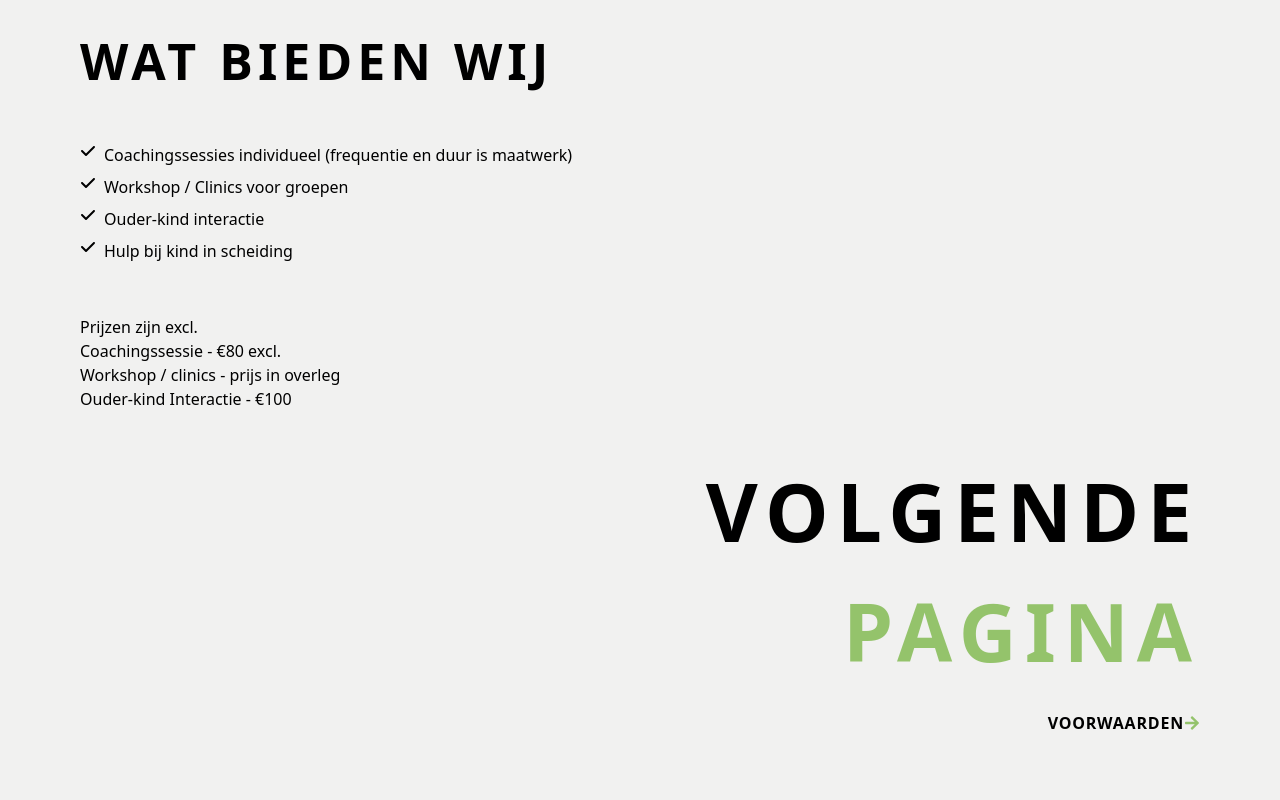
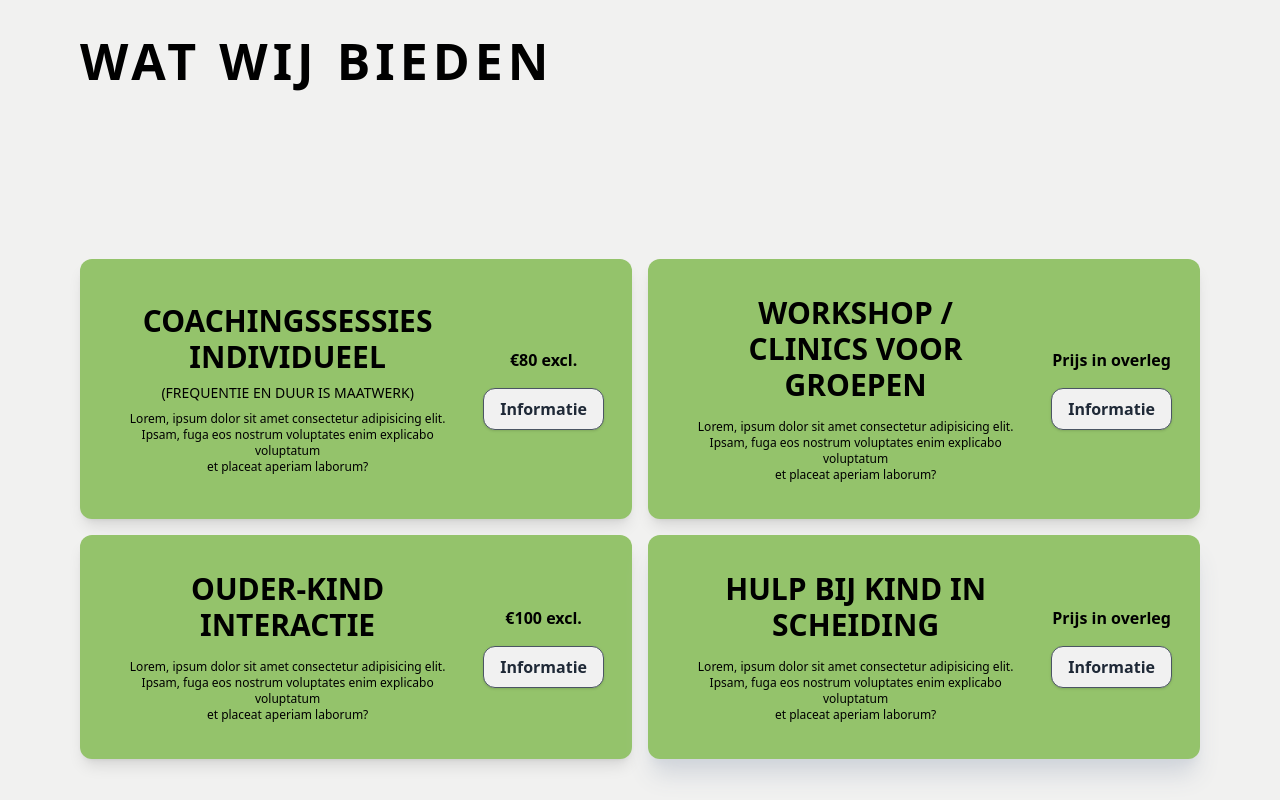
Before and after one commit to JustDevInn/Re-move, a React (Create React App) app: page /diensten in a window 1280 px wide. Shown: the part 740-1540 px from the top of the page. Before the commit the page ends 1475 px from the top, so only its background shows below. Built offline with nearby package versions, Linux system fonts and the light colour scheme.

Commit message:
started changing UI

```diff
--- a/src/components/Contact.jsx
+++ b/src/components/Contact.jsx
@@ -4,7 +4,7 @@ const Contact = () => {
   return (
   <section>
 {/* HERO */}
-<section className="w-screen px-10 lg:px-20 flex flex-col md:flex-row justify-center items-center tracking-widest">
+<section className="w-screen px-10 lg:px-20 flex flex-col md:flex-row justify-evenly items-center tracking-widest">
   {/* text */}
     <div className="text-[50px] lg:text-[120px] font-bold uppercase pt-20 lg:pt-0">contact</div>
   {/* image */}
@@ -24,8 +24,8 @@ const Contact = () => {
     {/* form section*/}
     <div className="flex flex-col lg:flex-row">
     {/* contact gegevens */}
-    <div className="flex justify-center items-center order-last lg:order-first lg:w-1/2 tracking-wider">
-      <p>
+    <div className="flex justify-center items-center order-last lg:order-first lg:w-1/2 tracking-wider pt-10 lg:pt-0">
+      <p className="p-5 rounded-xl shadow-lg">
       Evi@schutzorgondersteuning <br />
       06 15 13 86 81 <br />
       <br />
@@ -35,8 +35,9 @@ const Contact = () => {
     </div>
 
     {/* verzend formulier */}
-    <div className="order-first lg:order last flex flex-col lg:w-1/2 pb-20 lg:pb-0">
-      <h1 className="text-[35px] lg:text-[50px] pb-20 lg:pb-0 uppercase font-bold tracking-widest text-center lg:text-left">
+    <div className="order-first lg:order last flex flex-col lg:w-2/5 pb-10 lg:pb-5
+    rounded-xl shadow-lg bg-secondary p-5 py-10">
+      <h1 className="text-[35px] lg:text-[40px] pb-20 lg:pb-10 uppercase font-bold tracking-widest text-center">
         Contract <br />formulier
       </h1>
        {/* form */}
@@ -49,7 +50,7 @@ const Contact = () => {
               className="outline=none border-b
               border-b-brown h-[60px] bg-transparent
                font-light w-full pl-3
-               placeholder:text-brown text-black"
+               placeholder:text-black text-black tracking-widest"
               type="text"
               name="name"
               placeholder='Naam'/>
@@ -57,7 +58,7 @@ const Contact = () => {
                className="outline=none border-b
               border-b-brown h-[60px] bg-transparent
                font-light w-full pl-3
-               placeholder:text-brown text-black"
+               placeholder:text-black text-black tracking-widest"
               type="text"
               name="email"
               placeholder='Email address'
@@ -68,7 +69,7 @@ const Contact = () => {
             className="outline=none border-b
               border-b-brown h-[60px] bg-transparent
                font-light w-full pl-3
-               placeholder:text-brown text-black"
+               placeholder:text-black text-black tracking-widest"
               type="text"
               name="subject"
               placeholder='Onderwerp'
@@ -76,9 +77,9 @@ const Contact = () => {
               />
             <textarea
             className="outline=none border-b
-              border-b-brown h-[150px] bg-transparent
+              border-b-brown h-[100px] bg-transparent
                font-light w-full pl-3 text-black
-               placeholder:text-brown "
+               placeholder:text-black tracking-widest"
               type="text"
               name="message"
               placeholder='Typ hier uw bericht ...'
@@ -86,8 +87,8 @@ const Contact = () => {
               />
               <button
               type="submit" className='
-              py-[5px] px-[5px] h-[35px] w-[120px] flex items-center justify-center uppercase font-bold border-solid border-2 border-black tracking-widest bg-[#F1F1F1] text-black
-              mt-[30px] mx-auto
+              py-2 px-4  h-[35px] w-[120px] bg-[#f1f1f1] mx-auto my-5 flex justify-center items-center
+              hover:bg-white text-gray-800 font-semibold border border-gray-600 rounded-xl shadow
               '>
                 Verzend
               </button>
--- a/src/components/Diensten.jsx
+++ b/src/components/Diensten.jsx
@@ -1,12 +1,11 @@
 import React from "react";
 import { FaArrowRight } from "react-icons/fa";
-import { FaCheck } from "react-icons/fa6";
 
 const Diensten = () => {
   return (
   <section>
         {/* HERO */}
-<section className="w-screen px-10 lg:px-20 flex flex-col md:flex-row justify-center items-center tracking-widest">
+<section className="w-screen px-10 lg:px-20 flex flex-col md:flex-row justify-evenly items-center tracking-widest">
   {/* text */}
     <div className="text-[50px] lg:text-[120px] font-bold uppercase pt-20 lg:pt-0">Diensten</div>
   {/* image */}
@@ -14,40 +13,91 @@ const Diensten = () => {
 </section>
 
 {/* Wat bieden wij */}
-<section className="w-screen py-10">
-<div className="px-10 lg:px-20">
-  <h1 className="text-[35px] lg:text-[50px] uppercase font-bold tracking-widest py-10">Wat bieden wij</h1>
-<div className="">
-<div className="flex flex-row py-1 gap-2">
-  <FaCheck />
-    <p>Coachingssessies individueel (frequentie en duur is maatwerk)</p>
+<section className="w-screen">
+<h1 className="text-[35px] lg:text-[50px] uppercase font-bold tracking-widest p-10 lg:p-20">Wat wij bieden</h1>
+
+{/* Card container */}
+<div className="grid grid-cols-1 lg:grid-cols-2 gap-4 p-10 lg:p-20">
+
+  {/* Card 1*/}
+    <div className="flex flex-col lg:flex-row justify-evenly p-5
+    rounded-xl shadow-lg bg-secondary">
+    {/* left side */}
+      <div className="flex flex-col text-center p-2 justify-center items-center">
+        <h1 className="uppercase font-bold text-3xl p-2">coachingssessies <br />individueel</h1>
+        <h5 className="uppercase text-sm">(Frequentie en duur is maatwerk)</h5>
+        <p className="font-thin text-xs py-2">Lorem, ipsum dolor sit amet consectetur adipisicing elit. <br />Ipsam, fuga eos nostrum voluptates enim explicabo voluptatum <br />et placeat aperiam laborum?
+        </p>
       </div>
-<div className="flex flex-row py-1 gap-2">
-  <FaCheck />
-    <p>Workshop / Clinics voor groepen</p>
+      {/* right side */}
+      <div className="p-2 flex flex-col justify-center items-center gap-4">
+        <div className="w-full text-center">
+          <h1 className="font-bold text-l">€80 excl.</h1>
         </div>
-<div className="flex flex-row py-1 gap-2">
-  <FaCheck />
-    <p>Ouder-kind interactie</p>
-</div>
-<div className="flex flex-row py-1 gap-2">
-  <FaCheck />
-    <p>Hulp bij kind in scheiding</p>
+      <button className="bg-[#f1f1f1] hover:bg-white text-gray-800 font-semibold py-2 px-4 border border-gray-600 rounded-xl shadow">Informatie</button>
       </div>
     </div>
-<p>
-<br /><br />
-Prijzen zijn excl.<br />
-Coachingssessie - €80 excl.<br />
-Workshop / clinics - prijs in overleg<br />
-Ouder-kind Interactie - €100
+
+{/* Card 2*/}
+<div className="flex flex-col lg:flex-row justify-evenly p-5
+    rounded-xl shadow-lg bg-secondary">
+    {/* left side */}
+      <div className="flex flex-col text-center p-2 justify-center items-center">
+        <h1 className="uppercase font-bold text-3xl p-2">Workshop / <br />Clinics voor groepen</h1>
+        <p className="font-thin text-xs py-2">Lorem, ipsum dolor sit amet consectetur adipisicing elit. <br />Ipsam, fuga eos nostrum voluptates enim explicabo voluptatum <br />et placeat aperiam laborum?
         </p>
+      </div>
+      {/* right side */}
+      <div className="p-2 flex flex-col justify-center items-center gap-4">
+      <div className="w-full text-center">
+          <h1 className="font-bold text-l">Prijs in overleg</h1>
+        </div>
+      <button className="bg-[#f1f1f1] hover:bg-white text-gray-800 font-semibold py-2 px-4 border border-gray-600 rounded-xl shadow">Informatie</button>
+      </div>
+    </div>
+
+{/* Card 3*/}
+<div className="flex flex-col lg:flex-row justify-evenly p-5
+    rounded-xl shadow-lg bg-secondary">
+    {/* left side */}
+      <div className="flex flex-col text-center p-2 justify-center items-center">
+        <h1 className="uppercase font-bold text-3xl p-2">Ouder-kind <br />interactie</h1>
+        <p className="font-thin text-xs py-2">Lorem, ipsum dolor sit amet consectetur adipisicing elit. <br />Ipsam, fuga eos nostrum voluptates enim explicabo voluptatum <br />et placeat aperiam laborum?
+        </p>
+      </div>
+      {/* right side */}
+      <div className="p-2 flex flex-col justify-center items-center gap-4">
+      <div className="w-full text-center">
+          <h1 className="font-bold text-l">€100 excl.</h1>
+        </div>
+      <button className="bg-[#f1f1f1] hover:bg-white text-gray-800 font-semibold py-2 px-4 border border-gray-600 rounded-xl shadow">Informatie</button>
+      </div>
+    </div>
+
+    {/* Card 4*/}
+<div className="flex flex-col lg:flex-row justify-evenly p-5
+    rounded-xl shadow-xl shadow-gray-300 bg-secondary">
+    {/* left side */}
+      <div className="flex flex-col text-center p-2 justify-center items-center">
+        <h1 className="uppercase font-bold text-3xl p-2">Hulp bij kind in <br />scheiding </h1>
+        <p className="font-thin text-xs py-2">Lorem, ipsum dolor sit amet consectetur adipisicing elit. <br />Ipsam, fuga eos nostrum voluptates enim explicabo voluptatum <br />et placeat aperiam laborum?
+        </p>
+      </div>
+      {/* right side */}
+      <div className="p-2 flex flex-col justify-center items-center gap-4">
+      <div className="w-full text-center">
+          <h1 className="font-bold text-l">Prijs in overleg</h1>
+        </div>
+      <button className="bg-[#f1f1f1] hover:bg-white text-gray-800 font-semibold py-2 px-4 border border-gray-600 rounded-xl shadow">Informatie</button>
+      </div>
+    </div>
   </div>
 </section>
 
+
 {/* VOLGENDE PAGINA */}
 <section className="w-screen">
-    <div className="w-full px-10 lg:px-20">
+    <div className="w-full p-10 lg:p-20">
         <h1 className="text-[30px] lg:text-[80px] uppercase font-bold text-right tracking-widest">volgende <br /><span className="text-secondary">pagina</span></h1>
         <div className="flex flex-row justify-end items-center pt-5">
         <p className="flex items-center justify-center text-right uppercase font-bold tracking-wider">Voorwaarden </p>
```
Also changed, not shown: src/components/Informatie.jsx (+24 -21 lines), src/components/Voorwaarden.jsx (+15 -15 lines). Lines whose indentation alone changed are shown as unchanged.
